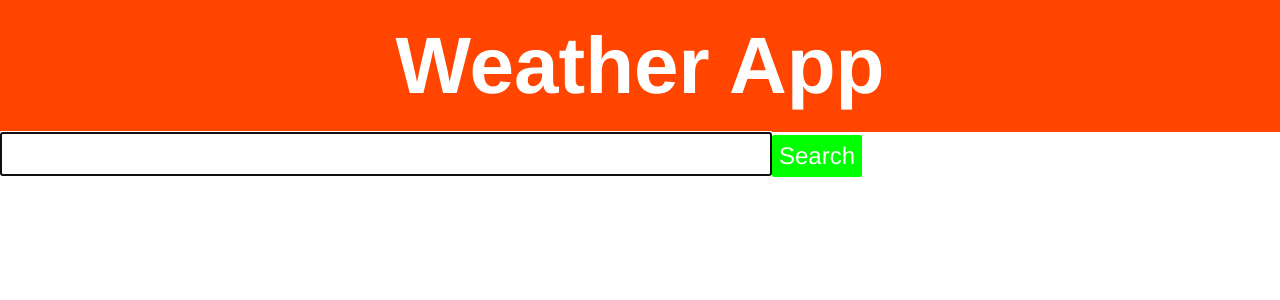
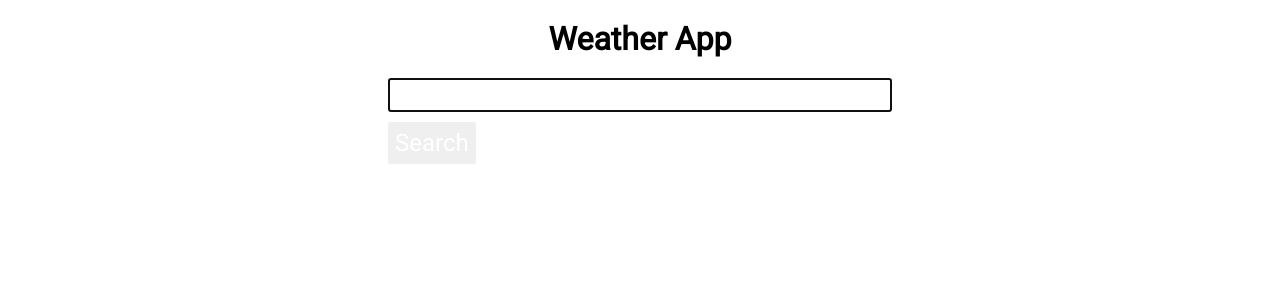
Before and after one commit to r-amos/weather-app, a React (Create React App) app: page / in a window 1280 px wide. Shown: the top 300 px of the page. Built offline with nearby package versions, Linux system fonts and the light colour scheme.

Commit message:
Adding Day Summary Panel Data & Modifying Styling

```diff
--- a/public/index.html
+++ b/public/index.html
@@ -10,6 +10,7 @@
     -->
     <link rel="manifest" href="%PUBLIC_URL%/manifest.json">
     <link rel="shortcut icon" href="%PUBLIC_URL%/favicon.ico">
+    <link href="https://fonts.googleapis.com/css?family=Roboto" rel="stylesheet">
     <!--
       Notice the use of %PUBLIC_URL% in the tags above.
       It will be replaced with the URL of the `public` folder during the build.
--- a/src/App.js
+++ b/src/App.js
@@ -12,7 +12,7 @@ injectGlobal`
 
       margin: 0;
       padding:0;
-      font-family: 'Helvetica';
+      font-family: 'Roboto', sans-serif;
 
   }
 
--- a/src/components/app-title.jsx
+++ b/src/components/app-title.jsx
@@ -6,15 +6,13 @@ const AppTitle = ({text}) => {
 
     const Wrapper = styled.section`
 
-        background-color: orangered;
         padding:20px 0px;
 
     `;
 
     const Title = styled.h1`
 
-        color: white;
-        font-size: 5rem;
+        font-size: 2rem;
         text-align:center;
 
 
--- a/src/components/button.jsx
+++ b/src/components/button.jsx
@@ -2,12 +2,12 @@ import styled from 'styled-components';
 
 const Button = styled.button`
 
-    background-color: lime;
     color: white;
     font-size: 1.5rem;
     border: 0;
     border-radius: 2px;
     padding: 7px;
+    display:block;
 
 
 `;
--- a/src/components/day-summary-panel.jsx
+++ b/src/components/day-summary-panel.jsx
@@ -2,42 +2,65 @@ import React from 'react';
 
 import styled from 'styled-components';
 
-const DaySummaryPanel = ({day}) => {
+const DaySummaryPanel = (props) => {
 
-    console.log(day[0]);
-    console.log(day[0]['dt_txt']);
+    const dayHi = Math.round(props.weather.reduce((max,weather) => {
+
+        const time = weather.dt_txt.slice(-8,-6);
+
+        if (time >= 6 && time < 18) {
+
+            return Math.max(max,weather.main.temp);
+
+        }
+
+        return max;
+
+    }, 0) - 273);
+
+   const nightLow = Math.round(props.weather.reduce((min,weather) => {
+
+        const time = weather.dt_txt.slice(-8,-6);
+
+        if (time < 6 || time >= 18) {
+
+            return Math.min(min,weather.main.temp);
+
+        }
+
+        return min;
+
+    },Infinity) - 273);
 
     const DayWrapper = styled.div`
 
-        background:grey;
-        margin-bottom:10px;
+        width: 10%;
 
     `;
 
     const DayTitle = styled.h3`
 
-        color: red;
 
     `;
 
-    const DaytimeTemp = styled.h3`
+    const DaytimeTemp = styled.div`
 
-        color: red;
+
 
     `;
 
-    const NightTimeTemp = styled.h3`
+    const NightTimeTemp = styled.div`
 
-    color: red;
+
 
     `;
 
     return (
 
         <DayWrapper>
-            <DayTitle>{day[0]['dt_txt']}</DayTitle>
-            <DaytimeTemp></DaytimeTemp>
-            <NightTimeTemp></NightTimeTemp>
+            <DayTitle>{new Date(props.day).toLocaleDateString('en-GB', { weekday: 'long' })}</DayTitle>
+            <DaytimeTemp>Max. Day: {dayHi}</DaytimeTemp>
+            <NightTimeTemp>Min. Night: {nightLow}</NightTimeTemp>
         </DayWrapper>
 
     );
--- a/src/components/day-summary-panels.jsx
+++ b/src/components/day-summary-panels.jsx
@@ -6,9 +6,9 @@ const DaySummaryPanels = (props) => {
 
     return (
 
-        Array.from(props.data.values()).map((weather, id) => {
+        Array.from(props.data.keys()).map((day) => {
 
-            return <DaySummaryPanel key={id} day={weather} />
+            return <DaySummaryPanel key={day} day={day} weather={props.data.get(day)} />
 
         })
 
--- a/src/components/search-bar.jsx
+++ b/src/components/search-bar.jsx
@@ -7,15 +7,23 @@ const SearchBar = (props) => {
 
     const Wrapper = styled.div`
 
-        padding-bottom:50px;
+        display: flex;
+        margin-bottom:20px;
 
     `;
 
+    const Container = styled.div`
+
+        margin:auto;
+
+    `
+
     const Input = styled.input`
 
-        height:40px;
-        width:60%;
-        font-size:30px;
+        width: 500px;
+        height:30px;
+        font-size:29px;
+        margin-bottom: 10px;
 
     `;
 
@@ -33,6 +41,7 @@ const SearchBar = (props) => {
     return (
 
         <Wrapper>
+            <Container>
                 <Input
                     autoFocus
                     onFocus={moveCursorToEnd}
@@ -41,6 +50,7 @@ const SearchBar = (props) => {
                     onKeyPress={props.onEnter}
                 />
                 <Button onClick={props.onButtonClick}>Search</Button>
+            </Container>
         </Wrapper>
 
     );
--- a/src/components/summary-panel.jsx
+++ b/src/components/summary-panel.jsx
@@ -1,12 +1,19 @@
 import React from 'react';
+
+import styled from 'styled-components';
 
 const SummaryPanel = (props) => {
 
-    if(props.city === undefined) return null
+    const Container = styled.div`
+
+        width:15%;
+        border-right: 1px solid black;
+
+    `;
 
     return (
 
-        <div>
+        <Container>
             <h2>{props.city}</h2>
             <div>
                 <div>Avg. {props.temp.average}</div>
@@ -14,7 +21,7 @@ const SummaryPanel = (props) => {
                 <div>Min. {props.temp.min}</div>
                 <div>Overall {props.description}</div>
             </div>
-        </div>
+        </Container>
 
     );
 
--- a/src/containers/weather-container.jsx
+++ b/src/containers/weather-container.jsx
@@ -1,8 +1,22 @@
 import React from 'react';
 import { connect } from 'react-redux';
 
+import styled from 'styled-components';
+
 import SummaryPanel from '../components/summary-panel';
 import DaySummaryPanels from '../components/day-summary-panels';
+
+const Container = styled.div`
+
+    display: flex;
+    flex-direction: row;
+    justify-content: space-around;
+    align-items: center;
+    border: black solid 1px;
+    padding: 10px 0px;
+    margin: 0px 5px 10px 5px;
+
+`;
 
 const WeatherPanel = (props) => {
 
@@ -42,10 +56,10 @@ const WeatherPanel = (props) => {
 
         return (
 
-            <div key={index}>
+            <Container key={index}>
                 <SummaryPanel {...weather} />
                 <DaySummaryPanels data={daySummary} />
-            </div>
+            </Container>
 
             )
 
```
Lines whose indentation alone changed are shown as unchanged.
